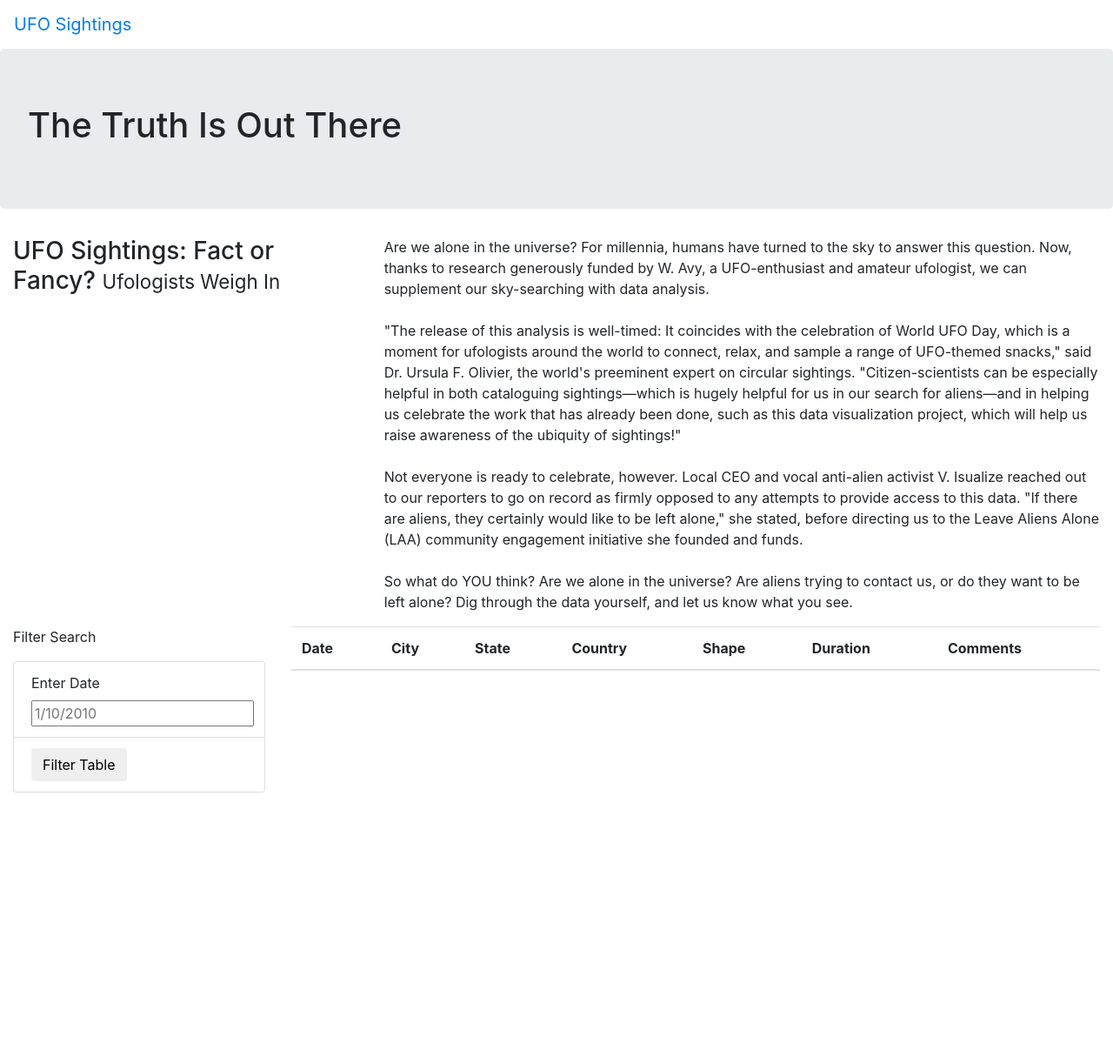
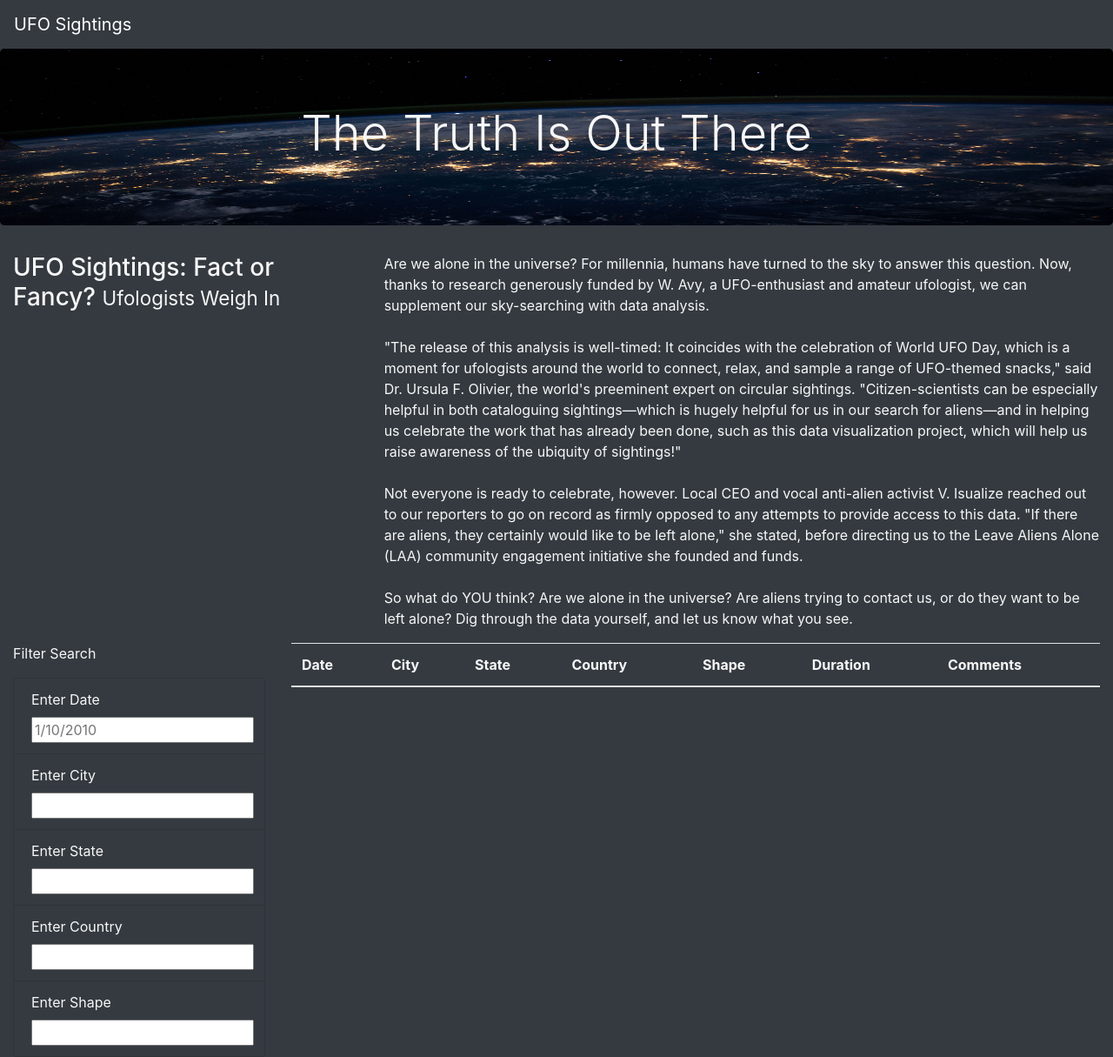
Before and after one commit to dkatragadda/UFOs, a plain HTML site: page index.html in a window 1280 px wide. Shown: the whole page at 87% size. Before the commit the page ends 911 px from the top, so only its background shows below. Drawn offline with nearby package versions, Linux system fonts and the light colour scheme.

Commit message:
changes based on assignment

```diff
--- a/index.html
+++ b/index.html
@@ -13,13 +13,13 @@
     />
     <link rel="stylesheet" href="static/css/style.css">
 </head>
-<body>
+<body class="bg-dark">
     <div class="wrapper">
-        <nav class="navbar navbar-expand-lg">
+        <nav class="navbar navbar-dark bg-dark navbar-expand-lg">
             <a class="navbar-brand" href="index.html">UFO Sightings</a>
         </nav>
         <div class="jumbotron">
-            <h1>The Truth Is Out There</h1>
+            <h1 class="display-4">The Truth Is Out There</h1>
         </div>
         <div class="container-fluid">
             <div class="row">
@@ -37,16 +37,32 @@
         <div class="container-fluid">
             <div class="row">
                 <div class="col-md-3">
-                    <form>
+                    <form class="bg-dark">
                         <p>Filter Search</p>
-                        <ul class="list-group">
-                            <li class="list-group-item">
+                        <ul class="list-group bg-dark">
+                            <li class="list-group-item bg-dark">
                                 <label for="date">Enter Date</label>
                                 <input type="text" placeholder="1/10/2010" id="datetime"/>
                             </li>
-                            <li class="list-group-item">
-                                <button id="filter-btn" type="button" class="btn btn-default">Filter Table</button>
+                            <li class="list-group-item bg-dark">
+                                <label for="city">Enter City</label>
+                                <input type="text" placeholder="" id="city"/>
                             </li>
+                            <li class="list-group-item bg-dark">
+                                <label for="state">Enter State</label>
+                                <input type="text" placeholder="" id="state"/>
+                            </li>
+                            <li class="list-group-item bg-dark">
+                                <label for="country">Enter Country</label>
+                                <input type="text" placeholder="" id="country"/>
+                            </li>
+                            <li class="list-group-item bg-dark">
+                                <label for="shape">Enter Shape</label>
+                                <input type="text" placeholder="" id="shape"/>
+                            </li>
+                            <!-- <li class="list-group-item bg-dark">
+                                <button id="filter-btn" type="button" class="btn btn-dark">Filter Table</button>
+                            </li> -->
                         </ul>
                     </form>
                 </div>
@@ -69,6 +85,8 @@
             </div>
         </div>
     </div>
-
+    <script src="https://cdnjs.cloudflare.com/ajax/libs/d3/4.11.0/d3.js"></script>
+    <script src="static/js/data.js"></script>
+    <script src="static/js/app.js"></script>
 </body>
 </html>
--- a/static/css/style.css
+++ b/static/css/style.css
@@ -0,0 +1,8 @@
+body {
+    color: #f7f7f7;
+}
+.jumbotron {
+    background-image: url("../images/nasa.jpg");
+    background-size: 100% 100%;
+    text-align: center;
+}
```
Also changed, not shown: static/images/nasa.jpg (added), static/js/app_1.js (renamed from js/app.js), static/js/data.js (renamed from js/data.js), 1 other file.
